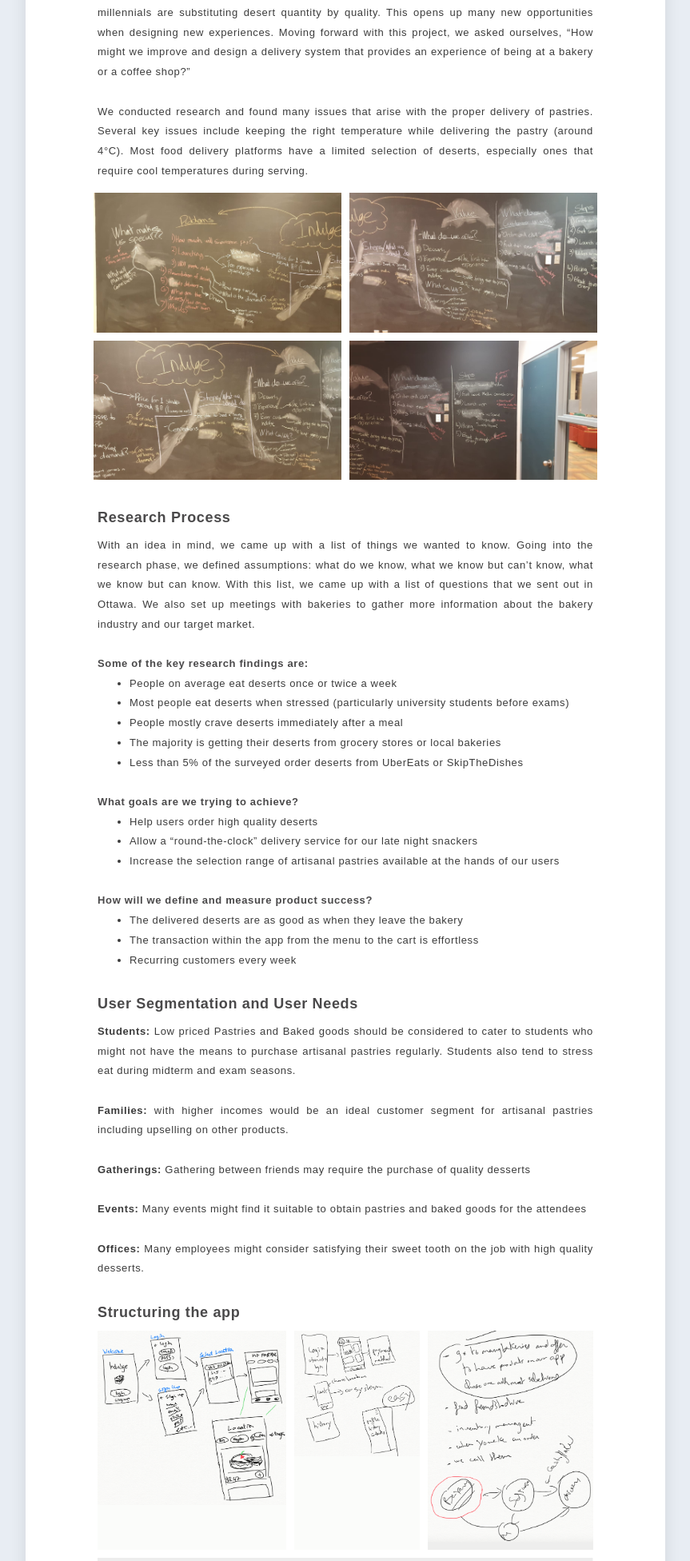
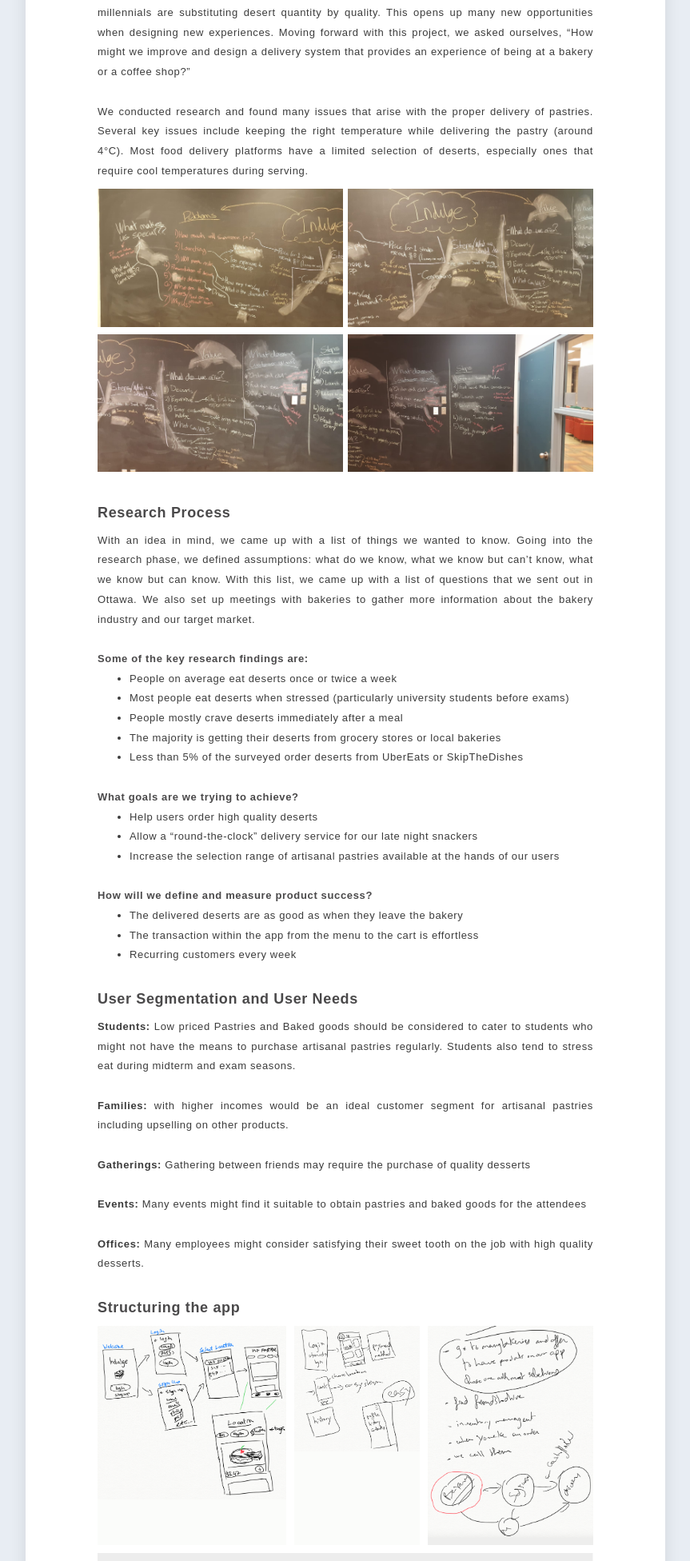
Before and after one commit to balamou/balamou.com, a PHP site: page /indulge.html in a window 1280 px wide. Shown: the part 814-2766 px from the top of the page at 80% size, without its empty margins (208-1071 px from the left). Run offline with PHP 8.4, Linux system fonts and the light colour scheme; some web fonts are replaced.

Commit message:
Repositioned board images

```diff
--- a/static/css/indulge.css
+++ b/static/css/indulge.css
@@ -211,24 +211,21 @@ a:hover {
 }
 
 /* ----------------------------- BOARD IMAGES ------------------------------- */
-.column {
+.board {
   display: flex;
   flex-wrap: wrap;
-  justify-content: center;
+  justify-content: space-between;
 
   margin-top: 10px;
-  /* background-color: red; */
 }
 
-.row {
-  width: 40%;
-  /* background-color: blue; */
+.board div {
+  width: 49.5%;
 }
 
-.row img {
-  vertical-align: middle; /* idk but this makes the div fit the image nicely*/
+.board img {
   max-width: 100%;
-  padding: 5px;
+  height: auto;
 }
 
 /* TOOL KIT */
--- a/static/css/responsive-indulge.css
+++ b/static/css/responsive-indulge.css
@@ -22,6 +22,17 @@
   .margin-box {
      margin: 0px 50px;
      margin-top: 30px;
+  }
+
+  .hide-small {
+    display: none;
+  }
+
+  .board {
+  }
+
+  .board div {
+    width: 100%;
   }
 }
 
--- a/static/indulge.html
+++ b/static/indulge.html
@@ -99,15 +99,11 @@
     <!-- /Intro -->
 
     <!-- Board pictures -->
-    <div class="column">
-      <div class="row">
-        <img src="images/indulge/board1.JPG"/>
-        <img class="hide-small" src="images/indulge/board2.JPG"/>
-      </div>
-      <div class="row hide-small">
-        <img src="images/indulge/board3.JPG"/>
-        <img src="images/indulge/board4.JPG"/>
-      </div>
+    <div class="margin-box board">
+        <div class="hide-small"><img src="images/indulge/board1.JPG"/></div>
+        <div><img src="images/indulge/board2.JPG"/></div>
+        <div><img src="images/indulge/board3.JPG"/></div>
+        <div class="hide-small"><img src="images/indulge/board4.JPG"/></div>
     </div>
     <!-- /Board pictures -->
 
```
